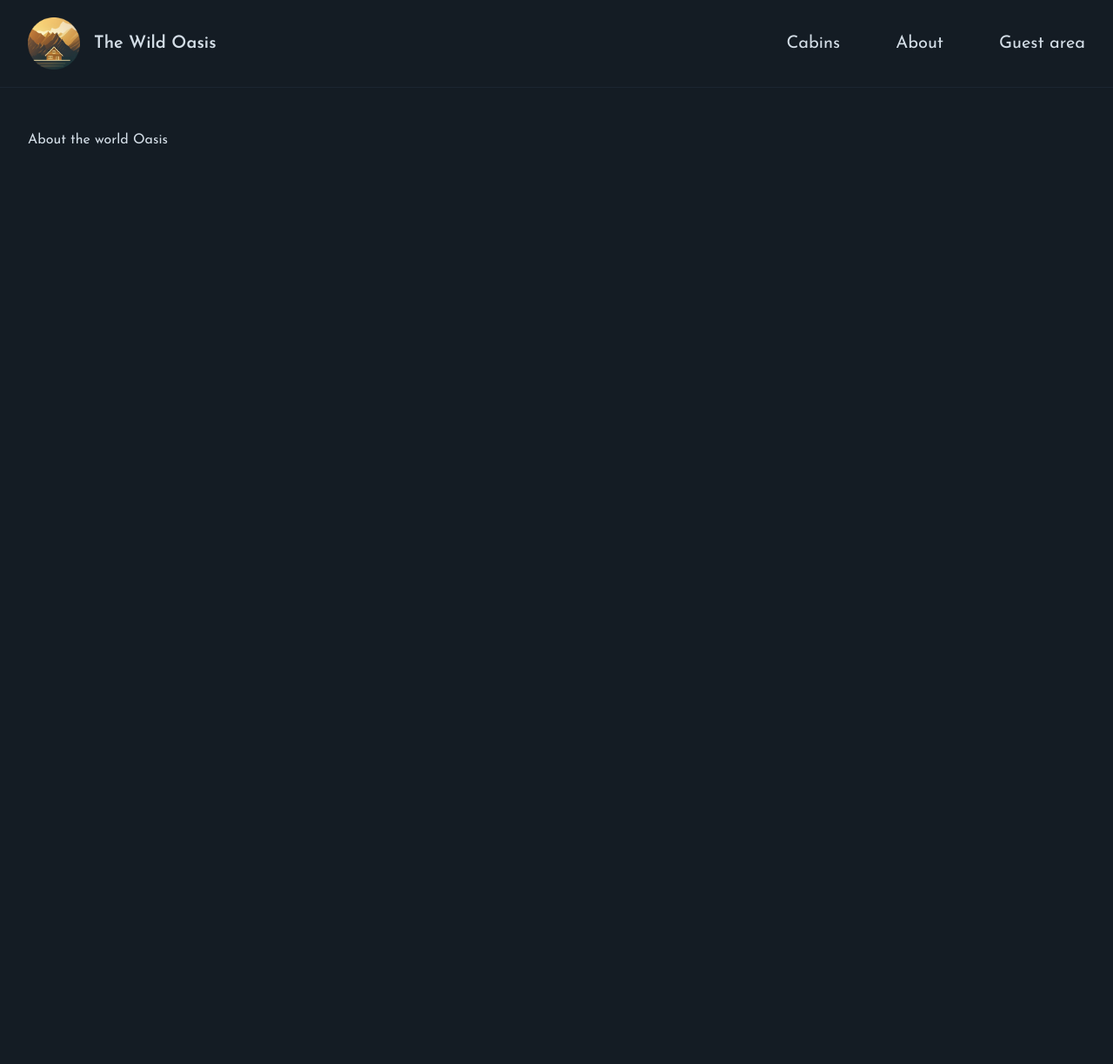
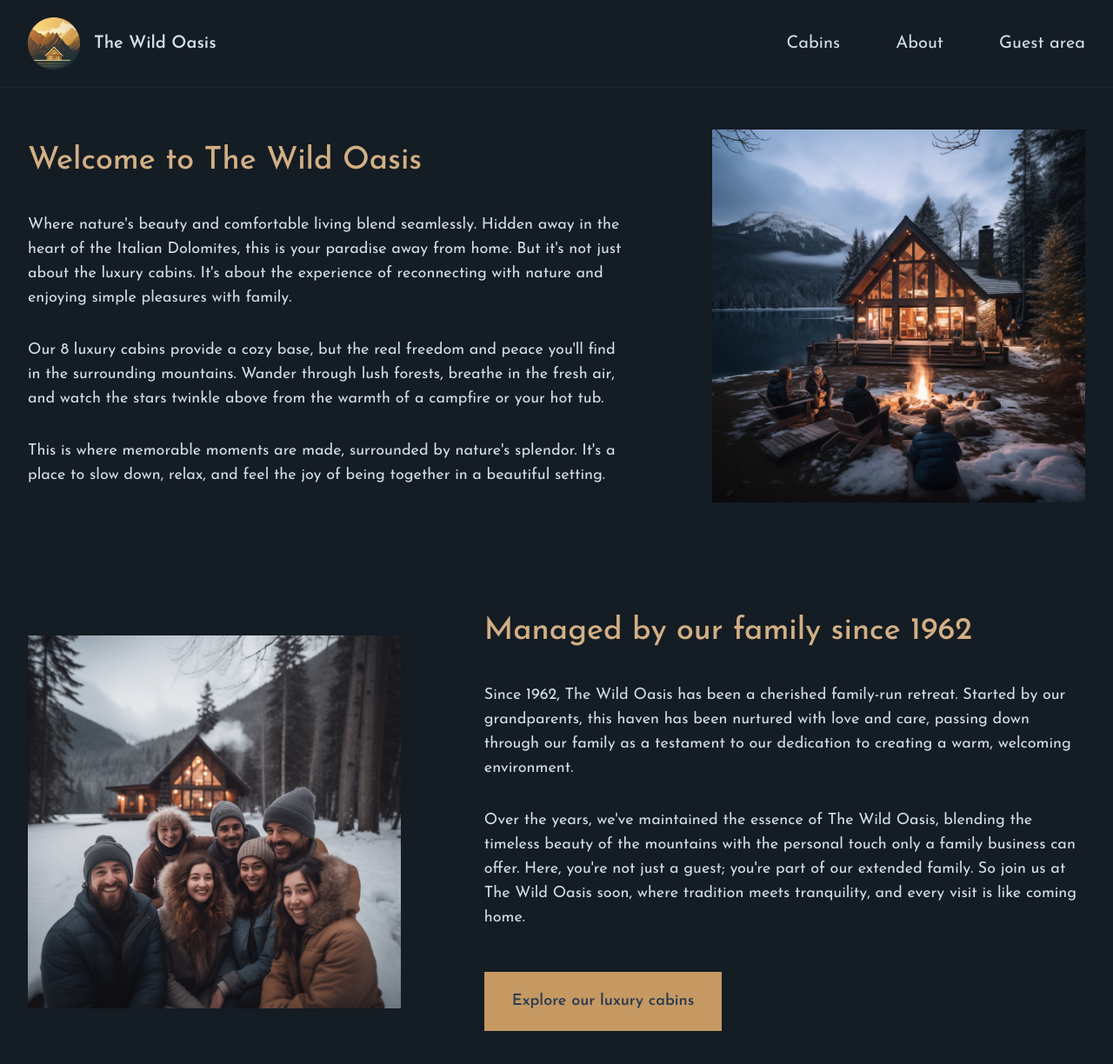
Before and after one commit to FrederickLamptey/the-wild-oasis-website, a Next.js app: page /about in a window 1280 px wide. Shown: the top 1224 px of the page at 87% size. Before the commit the page ends 800 px from the top, so only its background shows below. Built offline with nearby package versions, Linux system fonts and the light colour scheme.

Commit message:
buid the about page

```diff
--- a/app/about/page.js
+++ b/app/about/page.js
@@ -1,11 +1,90 @@
+import Image from 'next/image';
+import image1 from '@/public/about-1.jpg';
+import image2 from '@/public/about-2.jpg';
+
 export const metadata = {
   title: 'About',
 };
 
 export default function Page() {
   return (
-    <div>
-      <h1>About the world Oasis</h1>
+    <div className="grid grid-cols-5 gap-x-24 gap-y-32 text-lg items-center">
+      <div className="col-span-3">
+        <h1 className="text-4xl mb-10 text-accent-400 font-medium">
+          Welcome to The Wild Oasis
+        </h1>
+
+        <div className="space-y-8">
+          <p>
+            Where nature's beauty and comfortable living blend seamlessly.
+            Hidden away in the heart of the Italian Dolomites, this is your
+            paradise away from home. But it's not just about the luxury cabins.
+            It's about the experience of reconnecting with nature and enjoying
+            simple pleasures with family.
+          </p>
+          <p>
+            Our 8 luxury cabins provide a cozy base, but the real freedom and
+            peace you'll find in the surrounding mountains. Wander through lush
+            forests, breathe in the fresh air, and watch the stars twinkle above
+            from the warmth of a campfire or your hot tub.
+          </p>
+          <p>
+            This is where memorable moments are made, surrounded by nature's
+            splendor. It's a place to slow down, relax, and feel the joy of
+            being together in a beautiful setting.
+          </p>
+        </div>
+      </div>
+
+      <div className="col-span-2">
+        <Image
+          src={image1}
+          placeholder="blur"
+          quality={80}
+          alt="Family sitting around a fire pit in front of cabin"
+        />
+      </div>
+
+      <div className="relative aspect-square col-span-2">
+        <Image
+          src="/about-2.jpg"
+          fill
+          className="object-cover"
+          alt="Family that manages The Wild Oasis"
+        />
+      </div>
+
+      <div className="col-span-3">
+        <h1 className="text-4xl mb-10 text-accent-400 font-medium">
+          Managed by our family since 1962
+        </h1>
+
+        <div className="space-y-8">
+          <p>
+            Since 1962, The Wild Oasis has been a cherished family-run retreat.
+            Started by our grandparents, this haven has been nurtured with love
+            and care, passing down through our family as a testament to our
+            dedication to creating a warm, welcoming environment.
+          </p>
+          <p>
+            Over the years, we've maintained the essence of The Wild Oasis,
+            blending the timeless beauty of the mountains with the personal
+            touch only a family business can offer. Here, you're not just a
+            guest; you're part of our extended family. So join us at The Wild
+            Oasis soon, where tradition meets tranquility, and every visit is
+            like coming home.
+          </p>
+
+          <div>
+            <a
+              href="/cabins"
+              className="inline-block mt-4 bg-accent-500 px-8 py-5 text-primary-800 text-lg font-semibold hover:bg-accent-600 transition-all"
+            >
+              Explore our luxury cabins
+            </a>
+          </div>
+        </div>
+      </div>
     </div>
   );
 }
--- a/app/cabins/page.js
+++ b/app/cabins/page.js
@@ -1,14 +1,34 @@
-import Counter from '@/app/_components/Counter';
+import CabinCard from '@/app/_components/CabinCard';
 
 export const metadata = {
   title: "Cabins"
 }
 
 export default function Page() {
+  // CHANGE
+  const cabins = [];
 
   return (
     <div>
-      <h1>Cabins page</h1>
+      <h1 className="text-4xl mb-5 text-accent-400 font-medium">
+        Our Luxury Cabins
+      </h1>
+      <p className="text-primary-200 text-lg mb-10">
+        Cozy yet luxurious cabins, located right in the heart of the Italian
+        Dolomites. Imagine waking up to beautiful mountain views, spending your
+        days exploring the dark forests around, or just relaxing in your private
+        hot tub under the stars. Enjoy nature&apos;s beauty in your own little home
+        away from home. The perfect spot for a peaceful, calm vacation. Welcome
+        to paradise.
+      </p>
+
+      {cabins.length > 0 && (
+        <div className="grid sm:grid-cols-1 md:grid-cols-2 gap-8 lg:gap-12 xl:gap-14">
+          {cabins.map((cabin) => (
+            <CabinCard cabin={cabin} key={cabin.id} />
+          ))}
+        </div>
+      )}
     </div>
   );
 }
```
Also changed, not shown: app/_components/CabinCard.js (renamed from starter/components/CabinCard.js).
